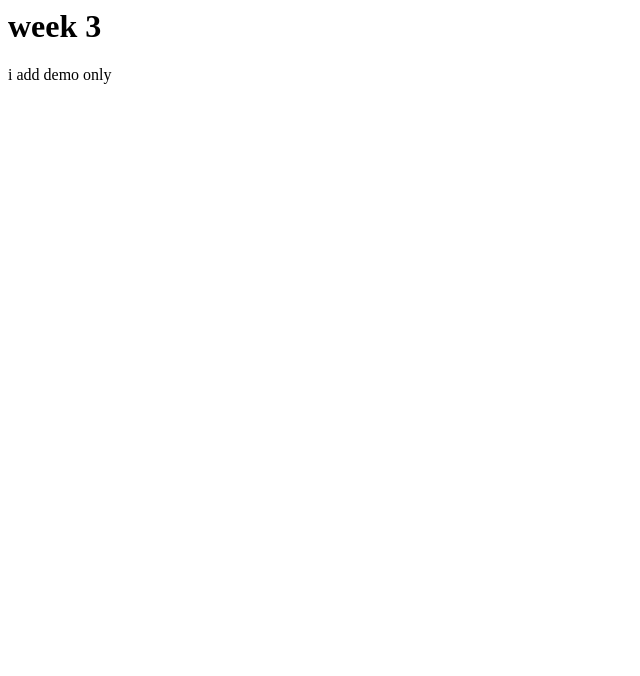
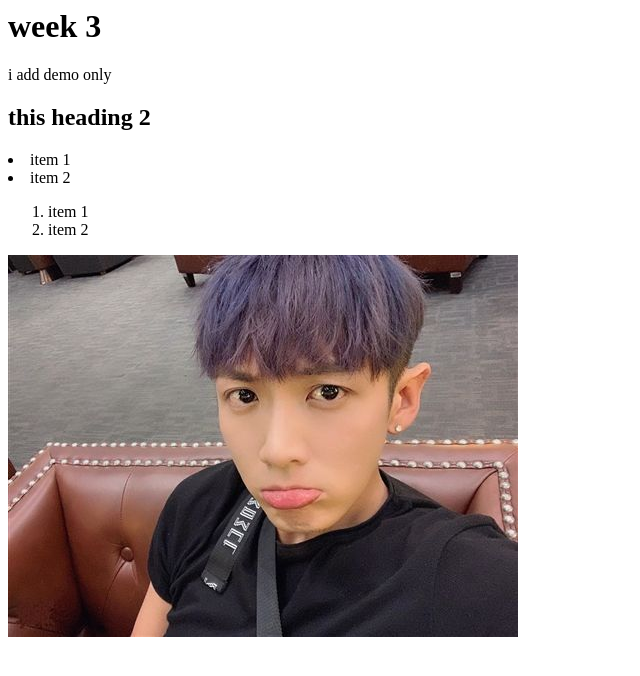
Before and after one commit to Yeon420/js2020, a plain HTML site: page index.html in a window 1280 px wide. Shown: the whole page, without its empty margins (0-640 px from the left). Drawn offline with Linux system fonts and the light colour scheme.

Commit message:
i add image

```diff
--- a/index.html
+++ b/index.html
@@ -1,9 +1,20 @@
 <html>
-  <head>
+  <head></head>
     <body>
       <h1> week 3</h1>
-       <p> i add demo only </p>
+      <p> i add demo only </p>
+      <h2>this heading 2</h2>
+
+      <u1>
+        <li>item 1</li>
+        <li>item 2</li>
+      </u1>
+      <ol>
+        <li>item 1</li>
+        <li>item 2</li>
+      </ol>
+    <img src='img/img.jpg'>
 
     </body>
-  </head>
+
 </html>
```
Also changed, not shown: img/img.jpg (added).
